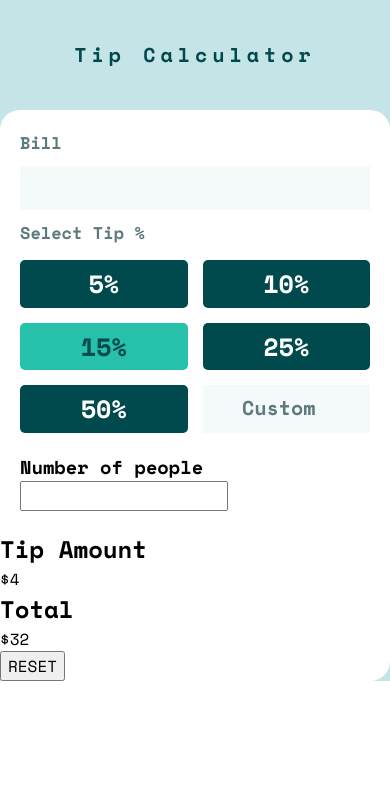
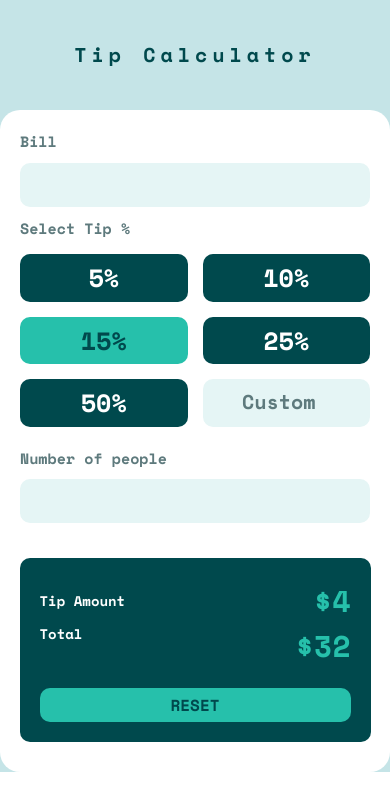
Before and after one commit to mateobetancurb/tip-calculator-app-js, a plain HTML site: page index.html in a window 390 px wide. Drawn offline with nearby package versions, Linux system fonts and the light colour scheme.

Commit message:
mobile styles

```diff
--- a/styles/mobile.css
+++ b/styles/mobile.css
@@ -2,9 +2,9 @@
 	--primary-strong: hsl(172, 67%, 45%);
 	--very-dark: hsl(183, 100%, 15%);
 	--dark-grayish: hsl(186, 14%, 43%);
-	--grayish: hsl(184, 14%, 56%);
+	--grayish: hsl(186, 22%, 53%);
 	--light-grayish: hsl(185, 41%, 84%);
-	--very-light: hsl(189, 41%, 97%);
+	--very-light: hsl(180, 46%, 93%);
 	--white: hsl(0, 0%, 100%);
 }
 
@@ -77,6 +77,7 @@ h6 {
 	background-color: var(--white);
 	width: 100%;
 	border-radius: 2rem;
+	padding-bottom: 3rem;
 }
 
 .section01 {
@@ -87,7 +88,7 @@ h6 {
 	color: var(--dark-grayish);
 	font-weight: bold;
 	margin-bottom: 1rem;
-	font-size: 1.7rem;
+	font-size: 1.5rem;
 }
 
 .section01__input--tip {
@@ -96,11 +97,12 @@ h6 {
 	border: 0px;
 	padding: 1rem 1rem;
 	margin-bottom: 1rem;
+	border-radius: 1rem;
 }
 
 .section01__h3--tip {
 	color: var(--dark-grayish);
-	font-size: 1.7rem;
+	font-size: 1.5rem;
 	margin-bottom: 1.5rem;
 }
 
@@ -118,7 +120,7 @@ h6 {
 	color: var(--white);
 	text-align: center;
 	font-weight: bold;
-	border-radius: 0.5rem;
+	border-radius: 1rem;
 	font-size: 2.5rem;
 	padding: 0.5rem 4rem;
 }
@@ -132,6 +134,7 @@ h6 {
 	width: 100%;
 	border: 0;
 	background-color: var(--very-light);
+	border-radius: 1rem;
 }
 
 .section01__container input::placeholder {
@@ -141,5 +144,72 @@ h6 {
 	font-size: 2rem;
 }
 
+.section01__h3--people {
+	color: var(--dark-grayish);
+	font-size: 1.5rem;
+	margin-bottom: 1rem;
+}
+
+.section01__input--people {
+	width: 100%;
+	background-color: var(--very-light);
+	border: 0px;
+	padding: 1rem 1rem;
+	margin-bottom: 1.5rem;
+	border-radius: 1rem;
+}
+
+.section02 {
+	background-color: var(--very-dark);
+	border-radius: 1rem;
+	width: 90%;
+	margin: 0 auto;
+	padding: 2rem;
+}
+
+.section02__container--tip {
+	display: flex;
+	justify-content: space-between;
+	align-items: center;
+}
+
+.section02__container--tip h2 {
+	color: var(--white);
+	font-size: 1.4rem;
+}
+
+.section02__container--tip p {
+	color: var(--primary-strong);
+	font-weight: bold;
+	font-size: 3rem;
+}
+
+.section02__container--people {
+	display: flex;
+	justify-content: space-between;
+}
+
+.section02__container--people h2 {
+	color: var(--white);
+	font-size: 1.4rem;
+}
+
+.section02__container--people p {
+	color: var(--primary-strong);
+	font-weight: bold;
+	font-size: 3rem;
+}
+
+.sectio02__button {
+	width: 100%;
+	margin-top: 2rem;
+	background-color: var(--primary-strong);
+	border: 0;
+	color: var(--very-dark);
+	font-weight: bold;
+	padding: 0.5rem 0;
+	border-radius: 1rem;
+}
+
 /* - Mobile: 375px */
 /* - Desktop: 1440px */
```
